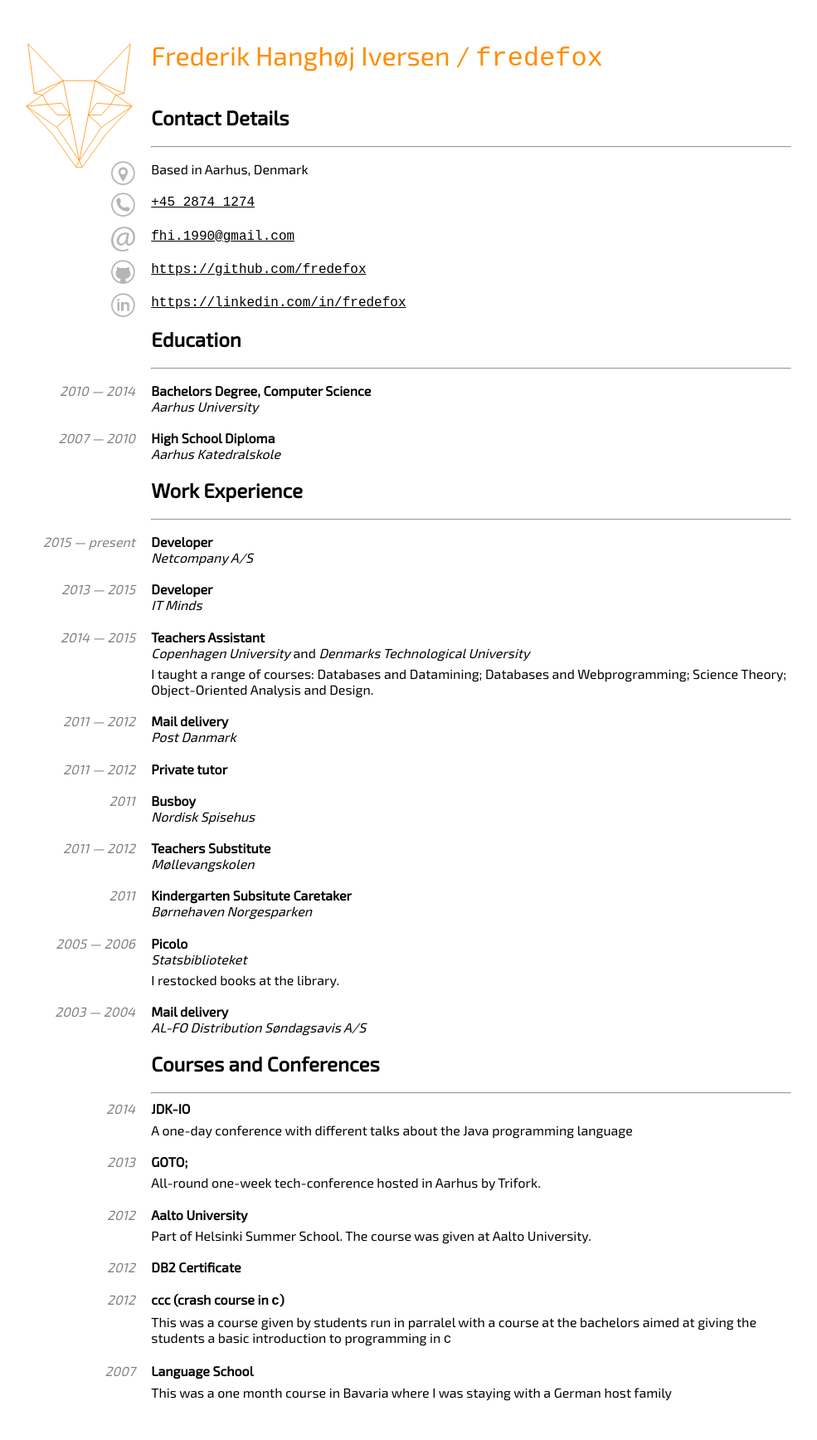
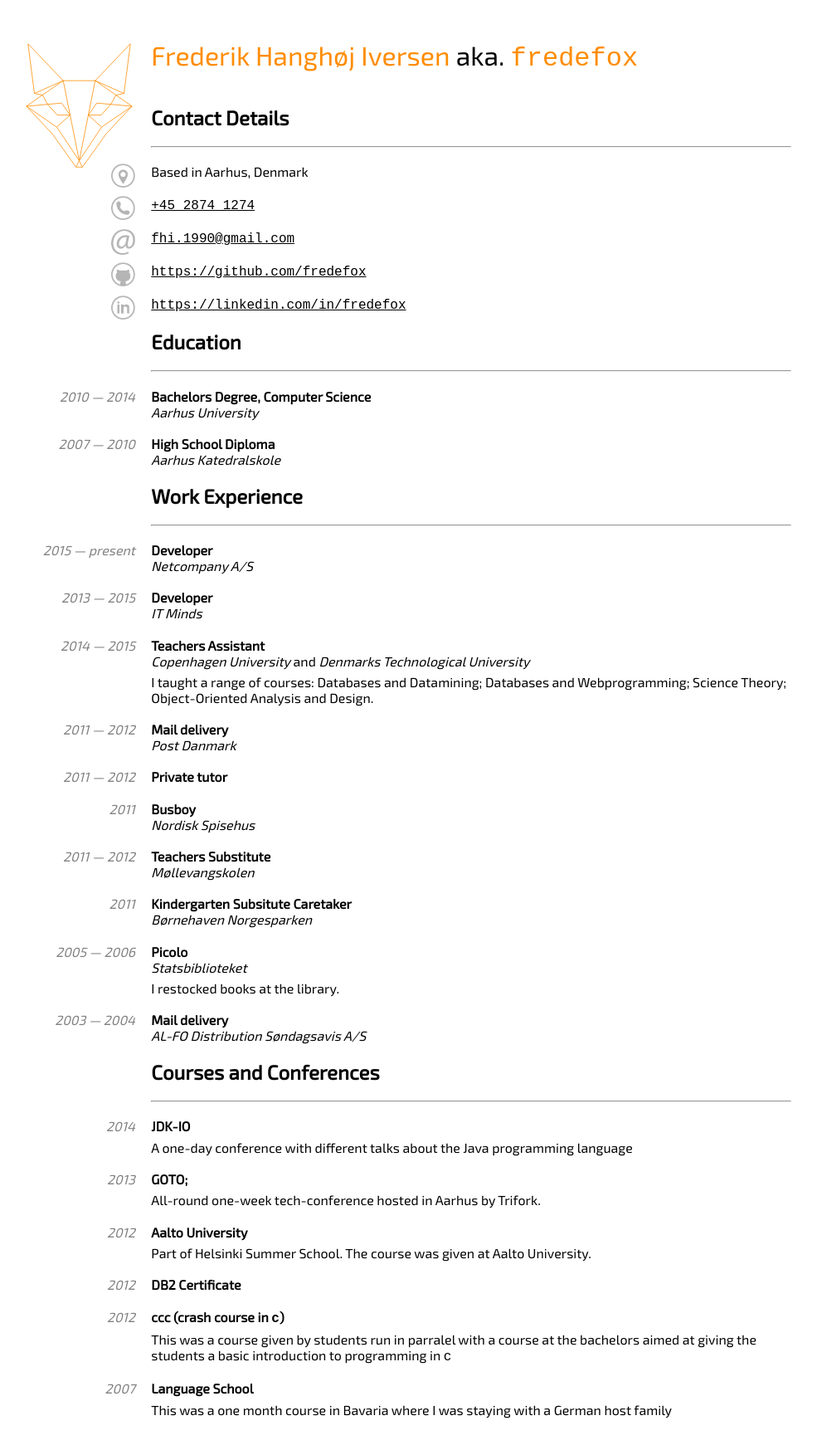
Before and after one commit to fredefox/fredefox.github.io, a plain HTML site: page curriculum/index.html in a window 1280 px wide. Shown: the whole page at 83% size, without its empty margins (149-1134 px from the left). Before the commit the page ends 1714 px from the top, so only its background shows below. Drawn offline with Linux system fonts and the light colour scheme.

Commit message:
Refactor css-rules

```diff
--- a/curriculum/css/flavor.css
+++ b/curriculum/css/flavor.css
@@ -10,12 +10,11 @@ pre, tt, code, samp {
 }
 header {
   font-style: initial;
-  color: darkorange;
   margin-top: 4ch;
   margin-bottom: 4ch;
 }
-li {
-  margin-bottom: 2ch;
+.accent {
+  color: darkorange;
 }
 h1 {
   font-size: xx-large;
--- a/curriculum/css/layout.css
+++ b/curriculum/css/layout.css
@@ -20,6 +20,12 @@ ul, ol {
 li, header {
   position: relative;
 }
+li {
+  margin-top: 2ch;
+  margin-bottom: 2ch;
+}
+/* Put stuff into margin. I'd like to find a more flexible way of doing this
+tthan using abolute positioning */
 .margin {
   position: absolute;
   top: 0ch;
--- a/curriculum/index.html
+++ b/curriculum/index.html
@@ -12,7 +12,9 @@
         <i class="logo margin">
           <object class="logo" data="assets/fredefox.svg"></object>
         </i>
-        <h1>Frederik Hanghøj Iversen &#47; <tt>fredefox</tt></h1>
+        <h1>
+          <span class="accent">Frederik Hanghøj Iversen</span> aka. <tt class="accent">fredefox</tt>
+        </h1>
       </header>
       <address>
         <h2>Contact Details</h2>
```
